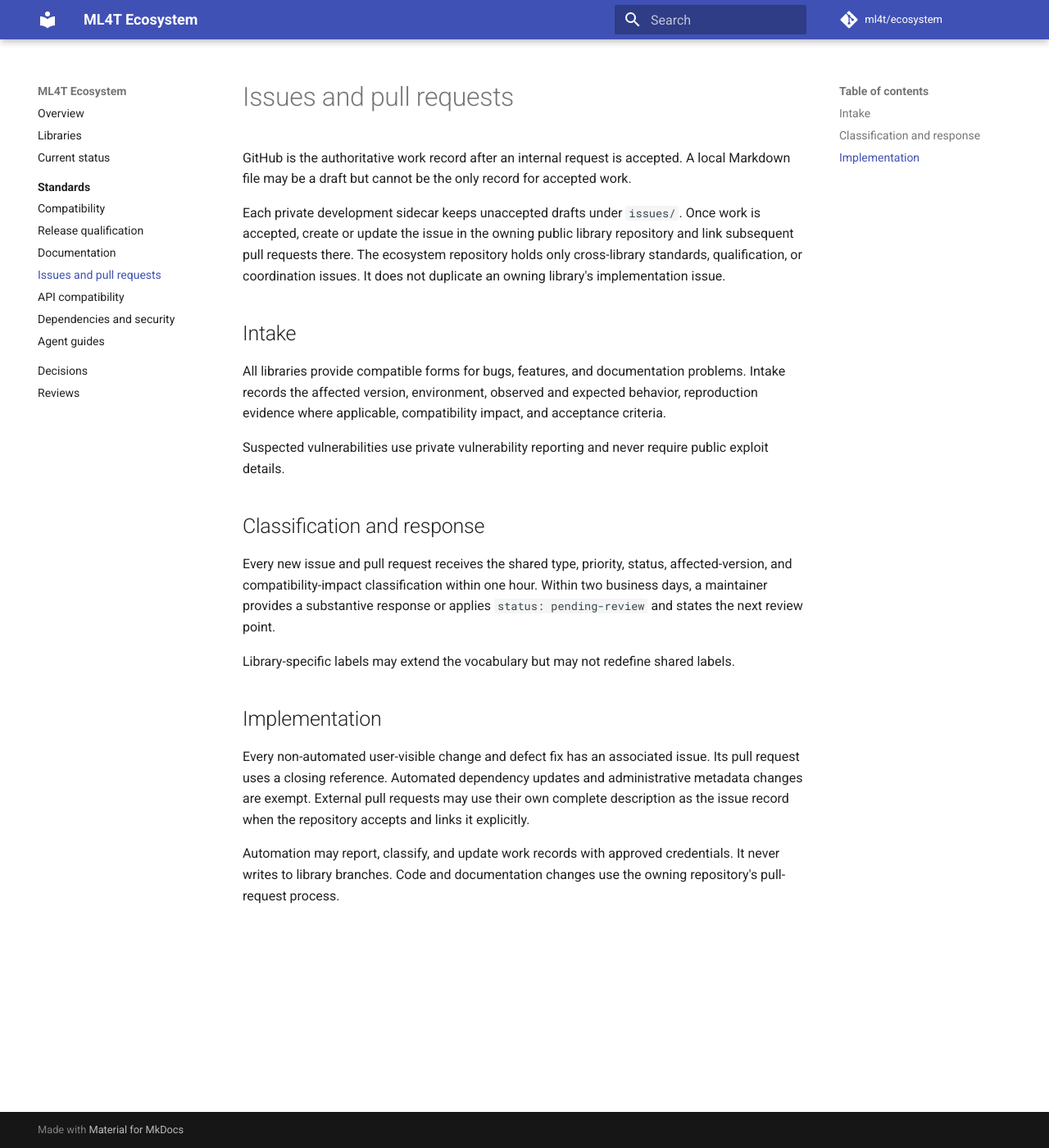
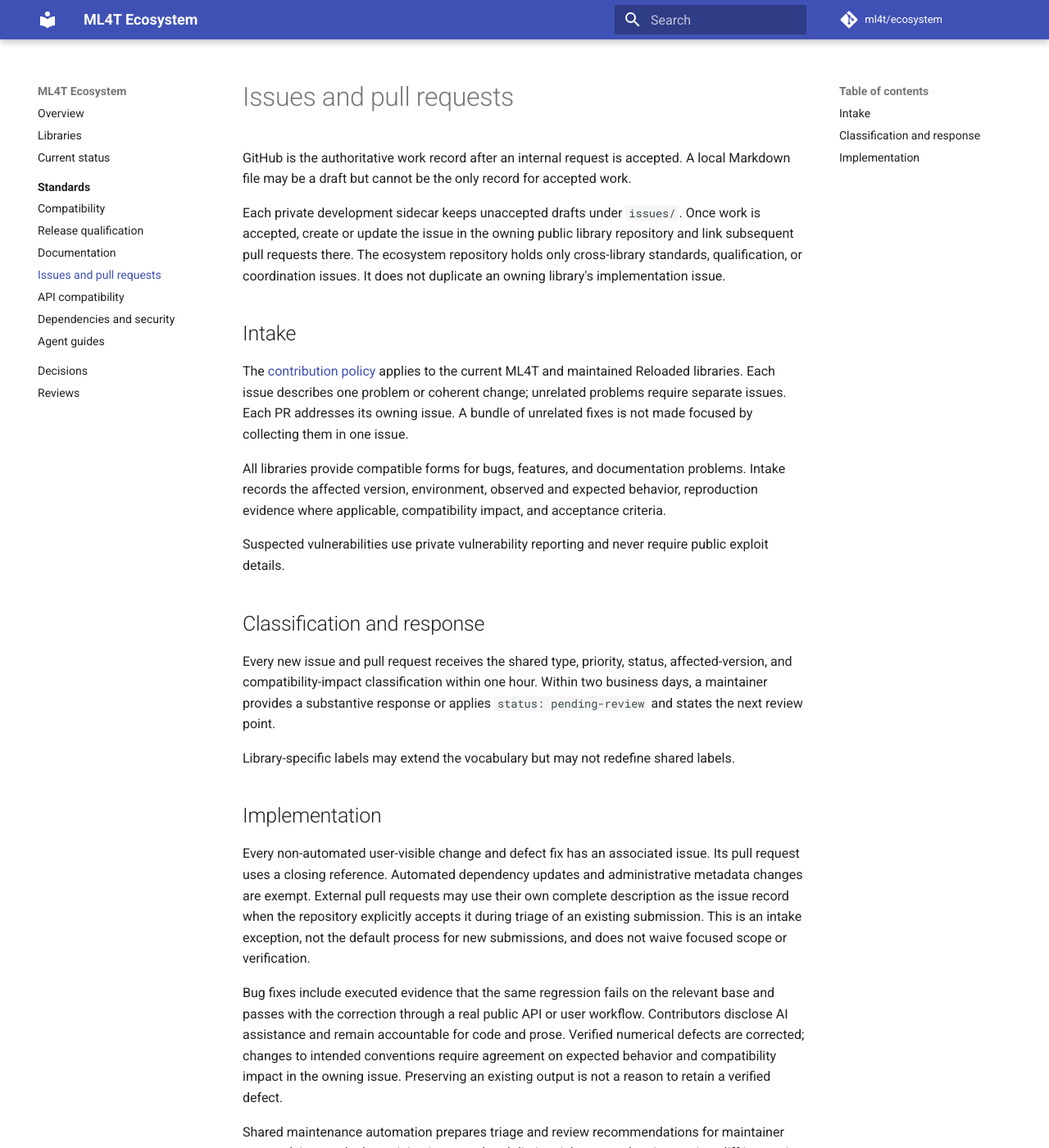
Before and after one commit to ml4t/ecosystem, an MkDocs documentation site: the page built from docs/standards/issues-and-pull-requests.md, in a window 1280 px wide and 1400 px high. Shown: the whole window at 82% size. Built offline with MkDocs 1.6.1 and Material for MkDocs 9.7.7, drawn with Linux system fonts in a browser that asks for light colours; comment, search, counter and statistics services are not loaded; some of the changed text lies outside the part shown.

Commit message:
docs: require focused and accountable library contributions

```diff
--- a/docs/standards/issues-and-pull-requests.md
+++ b/docs/standards/issues-and-pull-requests.md
@@ -9,6 +9,11 @@ there. The ecosystem repository holds only cross-library standards, qualificatio
 issues. It does not duplicate an owning library's implementation issue.
 
 ## Intake
+
+The [contribution policy](https://github.com/ml4t/ecosystem/blob/main/CONTRIBUTING.md) applies to
+the current ML4T and maintained Reloaded libraries. Each issue describes one problem or coherent
+change; unrelated problems require separate issues. Each PR addresses its owning issue. A bundle
+of unrelated fixes is not made focused by collecting them in one issue.
 
 All libraries provide compatible forms for bugs, features, and documentation problems. Intake
 records the affected version, environment, observed and expected behavior, reproduction evidence
@@ -30,7 +35,18 @@ Library-specific labels may extend the vocabulary but may not redefine shared la
 Every non-automated user-visible change and defect fix has an associated issue. Its pull request uses
 a closing reference. Automated dependency updates and administrative metadata changes are exempt.
 External pull requests may use their own complete description as the issue record when the repository
-accepts and links it explicitly.
+explicitly accepts it during triage of an existing submission. This is an intake exception, not the
+default process for new submissions, and does not waive focused scope or verification.
 
-Automation may report, classify, and update work records with approved credentials. It never writes
-to library branches. Code and documentation changes use the owning repository's pull-request process.
+Bug fixes include executed evidence that the same regression fails on the relevant base and passes
+with the correction through a real public API or user workflow. Contributors disclose AI assistance
+and remain accountable for code and prose. Verified numerical defects are corrected; changes to
+intended conventions require agreement on expected behavior and compatibility impact in the owning
+issue. Preserving an existing output is not a reason to retain a verified defect.
+
+Shared maintenance automation prepares triage and review recommendations for maintainer approval.
+It records the revision inspected and distinguishes metadata inspection, diff inspection, and
+executed verification. Missing API or runner evidence is reported as missing evidence. Automated
+recommendations do not post comments or reviews, apply labels, approve runs, close items, merge,
+publish, or write to library branches. Code and documentation changes use the owning repository's
+pull-request process.
```
Also changed, not shown: CONTRIBUTING.md (+48 -8 lines), .github/PULL_REQUEST_TEMPLATE.md, 2 other files.
